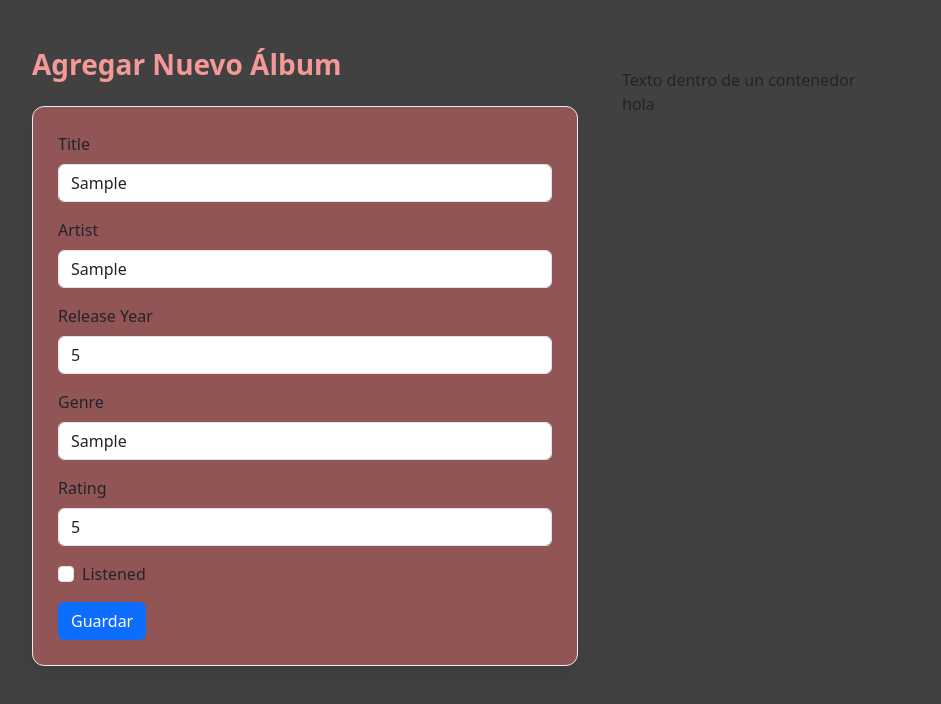
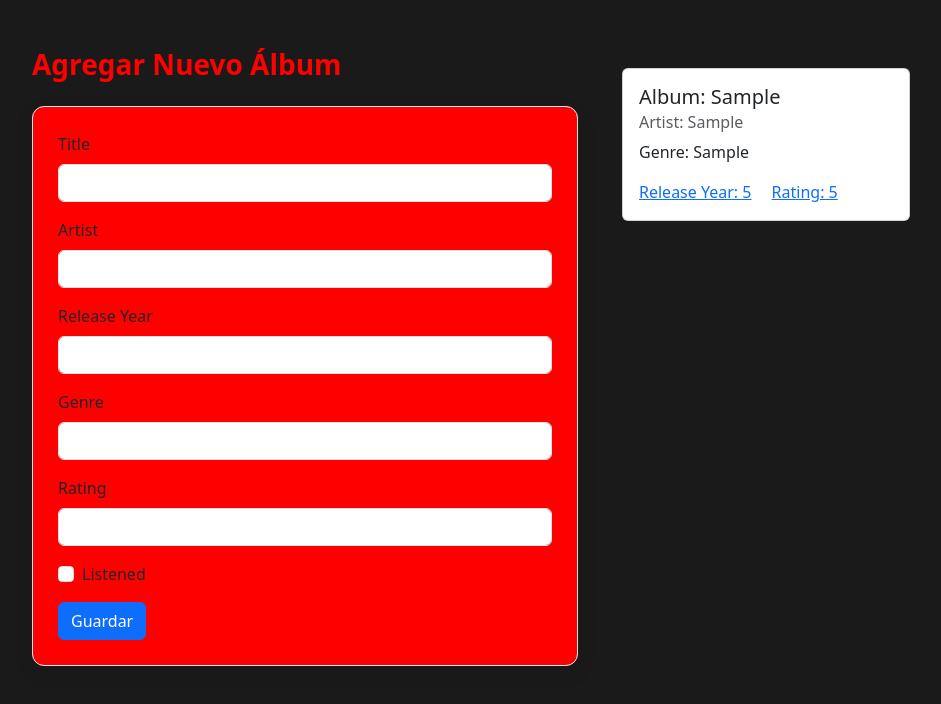
Before and after one commit to alexanderurvinacolin-creator/album-tracker, a plain HTML site: page index.html in a window 1280 px wide. Both pictures are taken after typing "Sample", "Sample", "5", "Sample", "5" into the empty fields and a click on the button "Guardar". Shown: the whole page, without its empty margins (50-991 px from the left). Drawn offline with nearby package versions, Linux system fonts and the light colour scheme.

Commit message:
Se agregan cards con informacion

```diff
--- a/app.js
+++ b/app.js
@@ -1,57 +1,73 @@
-/**
- * Todo lo que selecionemos al principio debe ser seleccionado mediante el document.
- *
- * *Opciones de Seleccion Clásicas.
- * getElementByld
- * getElementsByClassName
- *
- * *Opciones de Sleccion Modernas.
- * Nos permiten seleccionar por un selector css, como:
- * etiqueta por ejemplo form
- * clase . por ejemplo: form-control
- * id
- */
-
+// * Seleccionamos el formulario y el contenedor donde irán las tarjetas
 const formEl = document.getElementById("album-form");
 const mainEl = document.querySelector("#album-container");
 
-/**
- * *EVENTOS
- * Es cualquier accion que realiza el usuario en la página web.
- * ?Escuchar por el evento.
- * ?Escuchamos por un evento que cuando ocurra desencadene una respuesta.
- *
-*/
+// * Creamos nuestra lista vacía donde guardaremos todos los álbumes (nuestra mochila)
+let albums = [];
 
-/**
- * Pasos paar extraer la información.
- * 1. Agregar un event listener del evento submit
- * 2. Prevenir el comportamiento default
- * 3. Construir un form data dandole el elemento formulario
- */
+// * CORRECCIÓN 1: Faltaba un punto entre 'window' y 'addEventListener'.
+// * Esto se ejecuta apenas carga la página para recuperar los datos guardados.
+window.addEventListener("load", (event) => {
+  // * Si no hay nada guardado en el LocalStorage con el nombre "albums", no hacemos nada y salimos.
+  if (getitemLocalStorage("albums") == undefined) return;
+
+  // * Si sí hay datos, los sacamos y los metemos a nuestra lista 'albums'
+  albums = [...getitemLocalStorage("albums")];
+  console.log(albums);
+
+  // * CORRECCIÓN 2: Faltaba dibujar las tarjetas.
+  // * Los datos ya estaban en la memoria, pero hay que decirle que los pinte en la pantalla.
+  albums.map((album) => renderCard(album, mainEl));
+});
 
 formEl.addEventListener("submit", (event) => {
     event.preventDefault();
     const formData = new FormData(formEl);
-    console.log(event);
-    console.log(formData);
     const dataArray = [...formData];
-    console.log(dataArray);
-    const dataObject = Object.fromEntries(dataArray);
-    console.log(dataObject);
+    const album = Object.fromEntries(dataArray);
 
-    //*Como hacerlo en una línea:
-    // const album = Object.fromEntries([... new FormData(formEl)]);
+    // * Metemos el nuevo álbum a nuestra lista
+    albums.push(album);
+    // * Guardamos la lista actualizada en el disco duro del navegador (LocalStorage)
+    setLocalStorage("albums", albums);
+
+    // * Limpiamos la mesa (el contenedor) antes de volver a dibujar
+    mainEl.innerHTML = "";
+
+    // * Renderizamos (dibujamos) todas las tarjetas una por una
+    albums.map((album) => renderCard(album, mainEl));
+
+    // * Limpiamos las cajitas del formulario para el siguiente registro
+    formEl.reset();
 });
 
-const card = `
-  <div class="card" style="width: 18rem;">
-    <div class="card-body">
-      <h5 class="card-title">Card title</h5>
-      <h6 class="card-subtitle mb-2 text-body-secondary">Card subtitle</h6>
-      <p class="card-text">Some quick example text to build on the card title and make up the bulk of the card’s content.</p>
-      <a href="#" class="card-link">Card link</a>
-      <a href="#" class="card-link">Another link</a>
-    </div>
-  </div>
-`;
+const renderCard = (albumObject, contenedor) => {
+    const card = `
+      <div class="card" style="width: 18rem; margin-bottom: 10px;">
+        <div class="card-body">
+          <h5 class="card-title">Album: ${albumObject.title}</h5>
+          <h6 class="card-subtitle mb-2 text-body-secondary">Artist: ${albumObject.artist}</h6>
+          <p class="card-text">Genre: ${albumObject.genre}</p>
+          <a href="#" class="card-link">Release Year: ${albumObject.releaseYear}</a>
+          <a href="#" class="card-link">Rating: ${albumObject.rating}</a>
+        </div>
+      </div>
+    `;
+
+    contenedor.insertAdjacentHTML("beforeend", card);
+};
+
+const setLocalStorage = (key, value) => {
+  // * Paso 1: Convertimos nuestra lista de álbumes en un texto largo
+  const tetxValue = JSON.stringify(value);
+  // * Paso 2: Lo guardamos en la "caja fuerte" del navegador
+  localStorage.setItem(key, tetxValue);
+};
+
+const getitemLocalStorage = (key) => {
+  // * Si la caja fuerte está vacía, regresamos nada
+  if (localStorage.getItem(key) == null) return;
+  // * Si hay texto, lo convertimos de vuelta a piezas de JavaScript (objetos y listas)
+  const data = JSON.parse(localStorage.getItem(key));
+  return data;
+};
--- a/index.html
+++ b/index.html
@@ -57,8 +57,6 @@
             <!-- Mitad derecha: Espacio reservado para los álbumes -->
 <div class="col-md-6">
     <main id="album-container">
-        Texto dentro de un contenedor
-        <p>hola</p>
         <!-- Aquí van los albums -->
     </main>
 </div>
--- a/styles.css
+++ b/styles.css
@@ -1,11 +1,11 @@
 /* Color de fondo sutil para toda la página */
 body {
-    background-color: #414141;
+    background-color: #1a1a1a;
 }
 
 /* Le damos estilo de "tarjeta" al formulario para que resalte */
 form {
-    background-color: hsl(0, 26%, 45%);
+    background-color: red;
     padding: 25px;
     border-radius: 12px;
     /* Esto crea una sombra suave alrededor del formulario */
@@ -15,7 +15,7 @@ form {
 
 /* Hacemos que el título combine con el botón azul principal */
 h3 {
-    color: #f59898;
+    color: red;
     font-weight: bold;
     margin-bottom: 1.5rem;
 }
@@ -27,9 +27,16 @@ h3 {
 
 .btn-primary:hover {
     transform: translateY(-2px);
-    box-shadow: 0px 4px 10px rgb(253, 13, 13);
+    box-shadow: 0px 4px 10px red;
 
 }
 main{
     padding: 20px;
+
 }
+*{
+  box-sizing: border-box;
+}
+body{
+  display: flex;
+}
```
Also changed, not shown: ejemplo.js (added, +31 -0 lines).
